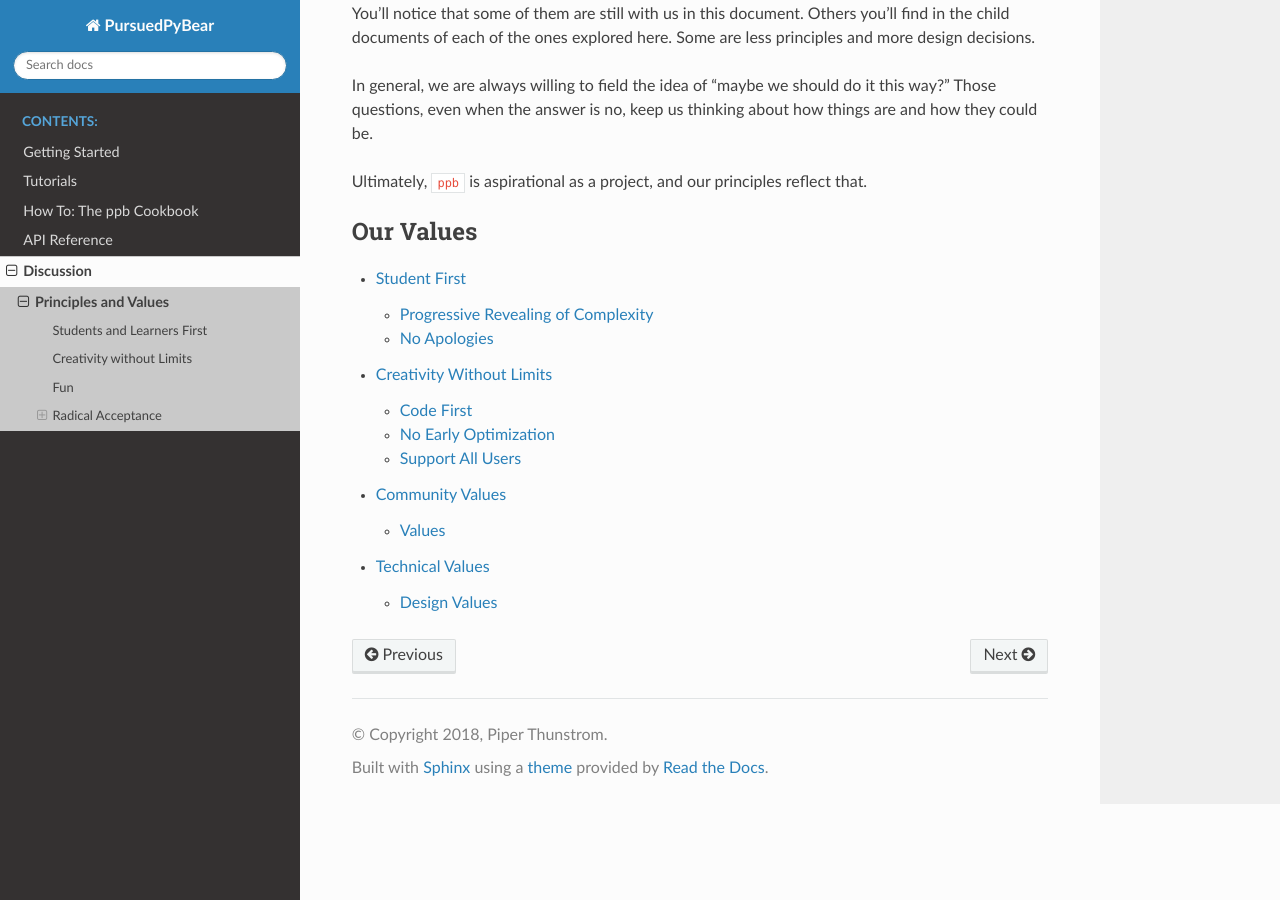
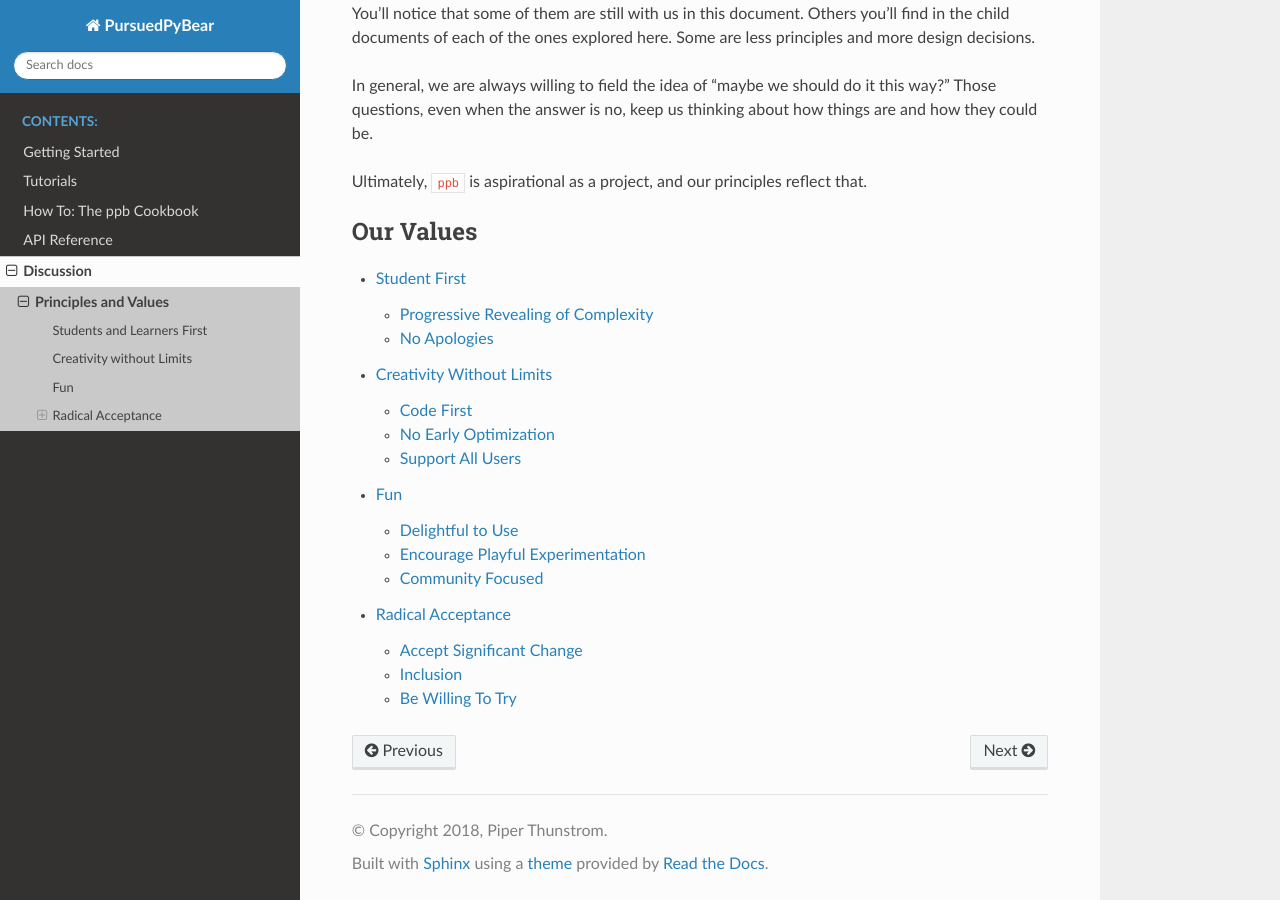
Before and after one commit to ppb/pursuedpybear, a Sphinx documentation site: the page built from docs/discussion/values/index.rst, in a window 1280 px wide and 900 px high, scrolled down 1321 px. Built offline with Sphinx 7.4.7 and the Read the Docs theme 2.0.0, drawn with Linux system fonts in a browser that asks for light colours.

Commit message:
Updates ToC of Values index.

```diff
--- a/docs/discussion/values/index.rst
+++ b/docs/discussion/values/index.rst
@@ -75,5 +75,5 @@ that.
 
    students-first
    creativity-without-limits
-   community-values
-   technical-values
+   fun
+   radical-acceptance
```
